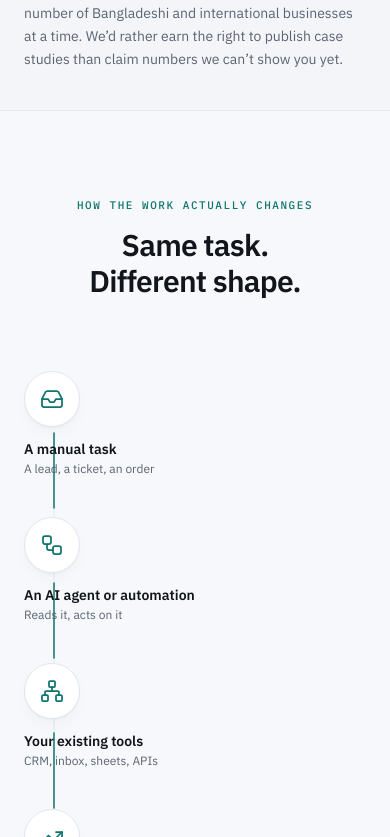
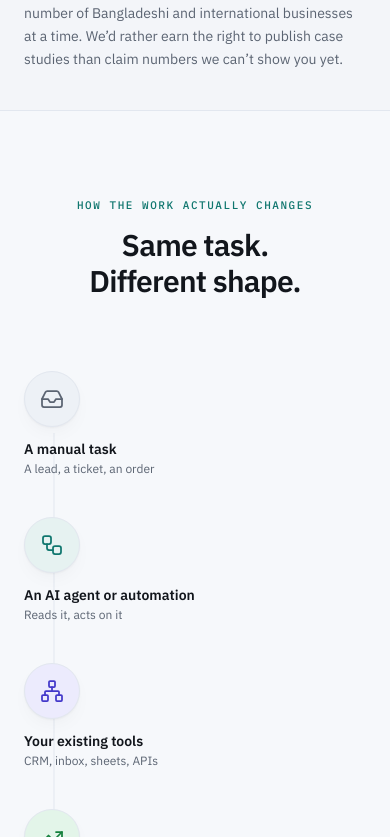
Before and after one commit to mirza-shafi/zents-tech, a Next.js app: page / in a window 390 px wide. Shown: the part 1163-2000 px from the top of the page. Built offline with nearby package versions, Linux system fonts and the light colour scheme.

Commit message:
feat: enhance visual design with themed icons, color-coded components, and gradient flow diagrams

```diff
--- a/src/app/globals.css
+++ b/src/app/globals.css
@@ -40,7 +40,12 @@
   --color-card-foreground: var(--card-foreground);
   --color-card: var(--card);
   --color-brass: var(--brass);
+  --color-brass-tint: var(--brass-tint);
   --color-good: var(--good);
+  --color-good-tint: var(--good-tint);
+  --color-violet: var(--violet);
+  --color-violet-tint: var(--violet-tint);
+  --color-primary-tint: var(--accent);
   --radius-sm: calc(var(--radius) * 0.5);
   --radius-md: calc(var(--radius) * 0.75);
   --radius-lg: var(--radius);
@@ -73,8 +78,12 @@
   --border: #e2e7ef;
   --input: #e2e7ef;
   --ring: #0f766e;
-  --brass: #a9772f;
-  --good: #1f9d55;
+  --brass: #b1650f;
+  --brass-tint: #fbeee0;
+  --good: #15803d;
+  --good-tint: #e3f5e9;
+  --violet: #4338ca;
+  --violet-tint: #ecebfd;
   --chart-1: #0f766e;
   --chart-2: #a9772f;
   --chart-3: #1f9d55;
@@ -113,4 +122,13 @@
   .eyebrow {
     @apply font-mono text-[11px] font-medium uppercase tracking-[0.14em] text-primary;
   }
+  .bg-dot-grid {
+    background-image: radial-gradient(circle, var(--border) 1.4px, transparent 1.4px);
+    background-size: 22px 22px;
+  }
+  .bg-hero-glow {
+    background:
+      radial-gradient(560px circle at 88% 8%, color-mix(in oklch, var(--primary) 14%, transparent), transparent),
+      radial-gradient(480px circle at 12% 92%, color-mix(in oklch, var(--violet) 12%, transparent), transparent);
+  }
 }
--- a/src/app/systems/page.tsx
+++ b/src/app/systems/page.tsx
@@ -1,10 +1,12 @@
 import type { Metadata } from "next";
 import Link from "next/link";
-import { ArrowRight, CheckCircle2 } from "lucide-react";
+import { ArrowRight, CheckCircle2, Bot, Workflow, Code2 } from "lucide-react";
 import { Button } from "@/components/ui/button";
 import { Card, CardContent } from "@/components/ui/card";
 import { Reveal } from "@/components/reveal";
-import { serviceCategories, productizedServices } from "@/lib/site-data";
+import { serviceCategories, productizedServices, pillarColorClasses } from "@/lib/site-data";
+
+const categoryIcons = { Bot, Workflow, Code2 };
 
 export const metadata: Metadata = {
   title: "Systems",
@@ -34,11 +36,17 @@ export default function SystemsPage() {
       {/* Categories detail */}
       <section className="border-b border-border">
         <div className="container-page space-y-6 py-16 md:py-20">
-          {serviceCategories.map((cat) => (
+          {serviceCategories.map((cat) => {
+            const Icon = categoryIcons[cat.icon];
+            const colors = pillarColorClasses[cat.color];
+            return (
             <Card key={cat.name}>
               <CardContent className="grid gap-8 md:grid-cols-[1fr_1fr]">
                 <div>
-                  <span className="eyebrow">{cat.tag}</span>
+                  <div className={`flex size-11 items-center justify-center rounded-full ${colors.badge}`}>
+                    <Icon className="size-5" strokeWidth={1.75} />
+                  </div>
+                  <span className="eyebrow mt-4 block">{cat.tag}</span>
                   <h2 className="mt-2 font-display text-2xl font-extrabold tracking-tight">
                     {cat.name}
                   </h2>
@@ -46,7 +54,7 @@ export default function SystemsPage() {
                   <ul className="mt-5 flex flex-col gap-2.5">
                     {cat.items.map((item) => (
                       <li key={item} className="flex items-start gap-2 text-sm">
-                        <CheckCircle2 className="mt-0.5 size-4 shrink-0 text-primary" />
+                        <CheckCircle2 className={`mt-0.5 size-4 shrink-0 ${colors.icon}`} />
                         <span>{item}</span>
                       </li>
                     ))}
@@ -68,7 +76,8 @@ export default function SystemsPage() {
                 </div>
               </CardContent>
             </Card>
-          ))}
+            );
+          })}
 
           {/* Diagnostics */}
           <Card className="border-primary/40">
--- a/src/components/workflow-diagram.tsx
+++ b/src/components/workflow-diagram.tsx
@@ -4,10 +4,10 @@ import { m, useReducedMotion } from "motion/react";
 import { Inbox, Workflow, Network, TrendingUp } from "lucide-react";
 
 const nodes = [
-  { icon: Inbox, title: "A manual task", detail: "A lead, a ticket, an order" },
-  { icon: Workflow, title: "An AI agent or automation", detail: "Reads it, acts on it" },
-  { icon: Network, title: "Your existing tools", detail: "CRM, inbox, sheets, APIs" },
-  { icon: TrendingUp, title: "A better outcome", detail: "Faster, without the headcount" },
+  { icon: Inbox, title: "A manual task", detail: "A lead, a ticket, an order", iconCls: "text-muted-foreground", badgeCls: "bg-muted" },
+  { icon: Workflow, title: "An AI agent or automation", detail: "Reads it, acts on it", iconCls: "text-primary", badgeCls: "bg-accent" },
+  { icon: Network, title: "Your existing tools", detail: "CRM, inbox, sheets, APIs", iconCls: "text-violet", badgeCls: "bg-violet-tint" },
+  { icon: TrendingUp, title: "A better outcome", detail: "Faster, without the headcount", iconCls: "text-good", badgeCls: "bg-good-tint" },
 ];
 
 const nodePositions = [12.5, 37.5, 62.5, 87.5]; // percent, matches the 4-col grid centers
@@ -20,6 +20,8 @@ function Connector({ orientation }: { orientation: "horizontal" | "vertical" })
     ? { d: `M ${nodePositions[0]} 2 L ${nodePositions[3]} 2`, viewBox: "0 0 100 4" }
     : { d: `M 2 ${nodePositions[0]} L 2 ${nodePositions[3]}`, viewBox: "0 0 4 100" };
 
+  const gradientId = `flow-gradient-${orientation}`;
+
   return (
     <svg
       aria-hidden="true"
@@ -27,6 +29,20 @@ function Connector({ orientation }: { orientation: "horizontal" | "vertical" })
       viewBox={pathProps.viewBox}
       preserveAspectRatio="none"
     >
+      <defs>
+        <linearGradient
+          id={gradientId}
+          x1={isHorizontal ? "0%" : "0%"}
+          y1={isHorizontal ? "0%" : "0%"}
+          x2={isHorizontal ? "100%" : "0%"}
+          y2={isHorizontal ? "0%" : "100%"}
+        >
+          <stop offset="0%" stopColor="var(--muted-foreground)" />
+          <stop offset="45%" stopColor="var(--primary)" />
+          <stop offset="75%" stopColor="var(--violet)" />
+          <stop offset="100%" stopColor="var(--good)" />
+        </linearGradient>
+      </defs>
       <path
         d={pathProps.d}
         stroke="var(--border)"
@@ -36,7 +52,7 @@ function Connector({ orientation }: { orientation: "horizontal" | "vertical" })
       />
       <m.path
         d={pathProps.d}
-        stroke="var(--primary)"
+        stroke={`url(#${gradientId})`}
         strokeWidth="1.5"
         fill="none"
         vectorEffect="non-scaling-stroke"
@@ -101,8 +117,10 @@ function Node({
       viewport={{ once: true }}
       transition={{ duration: 0.4, delay: 0.15 * index }}
     >
-      <div className="relative z-10 flex size-14 shrink-0 items-center justify-center rounded-full border border-border bg-card shadow-[0_1px_2px_rgba(18,22,28,0.04),0_8px_24px_-12px_rgba(18,22,28,0.10)]">
-        <Icon className="size-6 text-primary" strokeWidth={1.75} />
+      <div
+        className={`relative z-10 flex size-14 shrink-0 items-center justify-center rounded-full border border-border shadow-[0_1px_2px_rgba(18,22,28,0.04),0_8px_24px_-12px_rgba(18,22,28,0.10)] ${node.badgeCls}`}
+      >
+        <Icon className={`size-6 ${node.iconCls}`} strokeWidth={1.75} />
       </div>
       <div>
         <h3 className="font-display text-sm font-bold">{node.title}</h3>
--- a/src/lib/site-data.ts
+++ b/src/lib/site-data.ts
@@ -26,12 +26,16 @@ export type ServiceCategory = {
   margin: string;
   entry: string;
   recurring: string;
+  color: "teal" | "violet" | "brass";
+  icon: "Bot" | "Workflow" | "Code2";
 };
 
 export const serviceCategories: ServiceCategory[] = [
   {
     tag: "The flagship",
     name: "AI Systems",
+    color: "teal",
+    icon: "Bot",
     description:
       "Agents and assistants wired into how your business actually operates — not a chatbot bolted onto a website.",
     items: [
@@ -47,6 +51,8 @@ export const serviceCategories: ServiceCategory[] = [
   {
     tag: "The flagship's twin",
     name: "Business Automation",
+    color: "violet",
+    icon: "Workflow",
     description:
       "The workflows, integrations, and routing that connect the tools you already run — so nothing falls through a spreadsheet again.",
     items: [
@@ -62,6 +68,8 @@ export const serviceCategories: ServiceCategory[] = [
   {
     tag: "The credibility layer",
     name: "Software Engineering",
+    color: "brass",
+    icon: "Code2",
     description:
       "When no off-the-shelf tool fits the workflow, we build it — internal tools, dashboards, and the software your systems run on.",
     items: [
@@ -75,6 +83,15 @@ export const serviceCategories: ServiceCategory[] = [
     recurring: "Recurring: software maintenance & hosting.",
   },
 ];
+
+export const pillarColorClasses: Record<
+  ServiceCategory["color"],
+  { icon: string; badge: string; ring: string }
+> = {
+  teal: { icon: "text-primary", badge: "bg-accent text-primary", ring: "ring-primary/15" },
+  violet: { icon: "text-violet", badge: "bg-violet-tint text-violet", ring: "ring-violet/15" },
+  brass: { icon: "text-brass", badge: "bg-brass-tint text-brass", ring: "ring-brass/15" },
+};
 
 export type ProductizedService = {
   name: string;
```
Also changed, not shown: src/app/page.tsx (+30 -15 lines), 1 other file (tests, documents, lock files or other folders).
